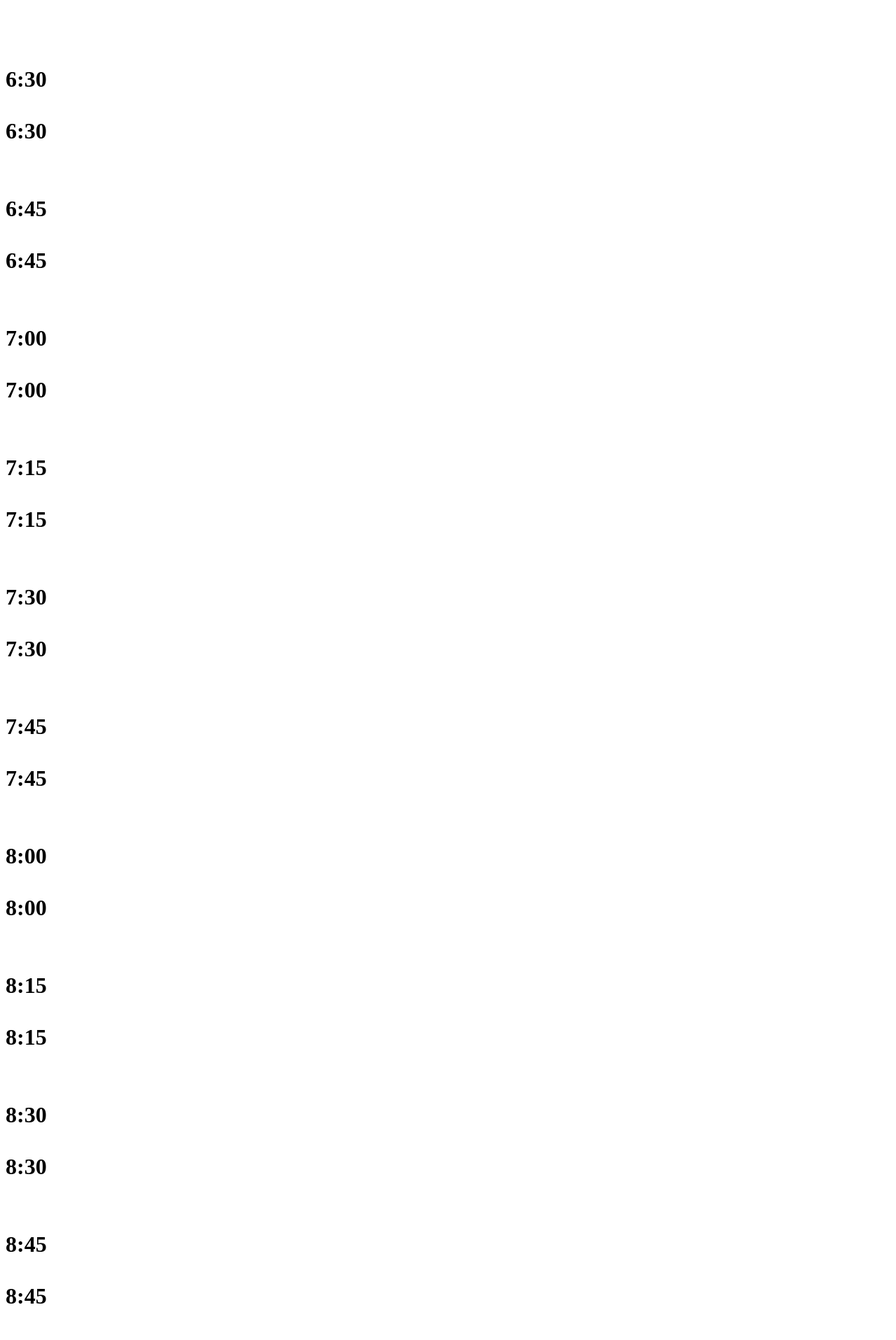
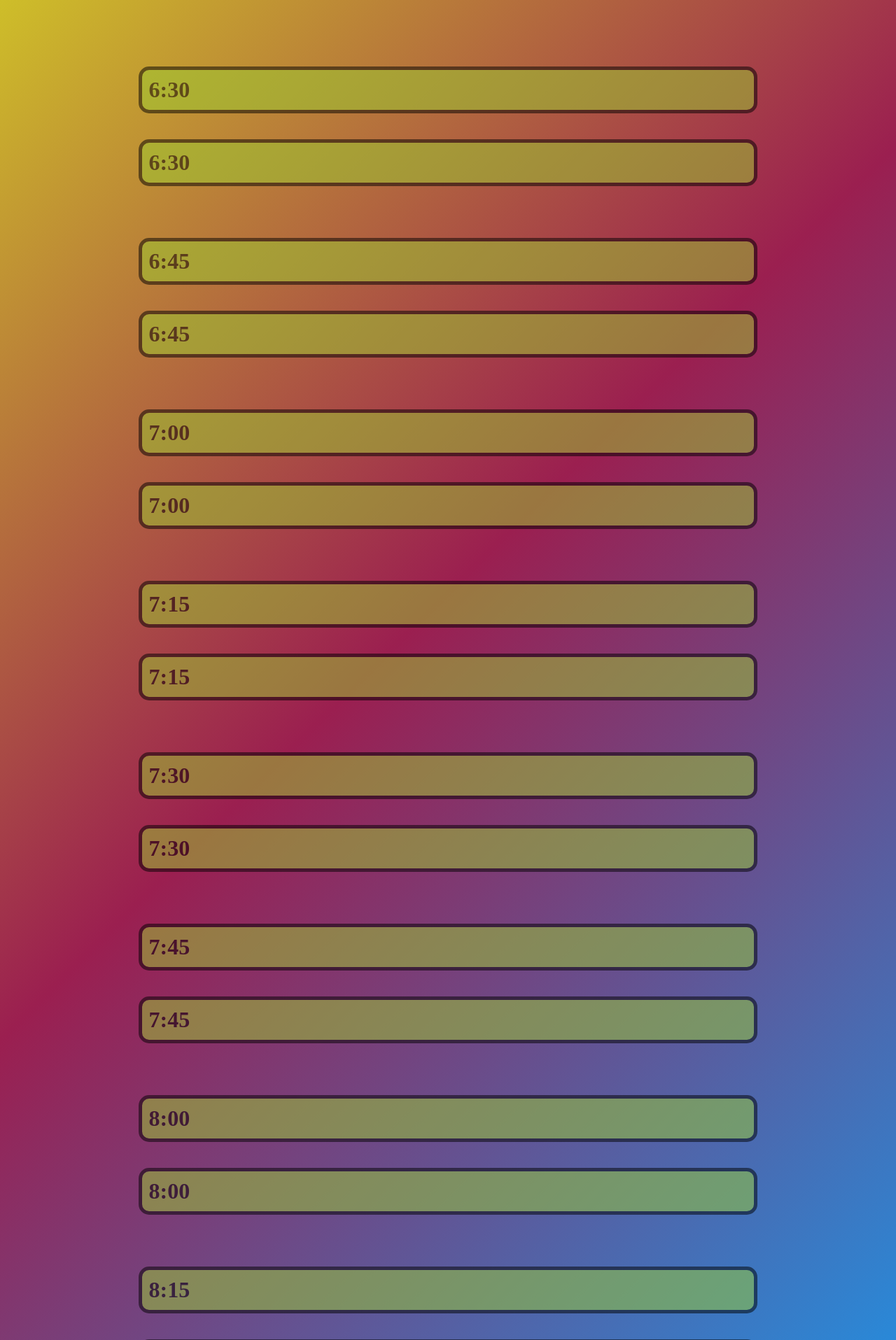
Before and after one commit to Sergiy-Solomka/pyCalendar, a Django app: page /day in a window 1280 px wide. Shown: the top 1915 px of the page at 70% size. Run offline with Django 3.2, Linux system fonts and the light colour scheme.

Commit message:
configurado day.html añadido day.css

```diff
--- /dev/null
+++ b/calendario/static/calendario/css/day.css
@@ -0,0 +1,35 @@
+body {
+	background: #cebe29;
+	background: -moz-linear-gradient(-45deg, #cebe29 0%, #9b1f50 33%, #2989d8 71%, #89b4ff 91%);
+	background: -webkit-gradient(linear, left top, right bottom, color-stop(0%,#cebe29), color-stop(33%,#9b1f50), color-stop(71%,#2989d8), color-stop(91%,#89b4ff));
+	background: -webkit-linear-gradient(-45deg, #cebe29 0%,#9b1f50 33%,#2989d8 71%,#89b4ff 91%);
+	background: -o-linear-gradient(-45deg, #cebe29 0%,#9b1f50 33%,#2989d8 71%,#89b4ff 91%);
+	background: -ms-linear-gradient(-45deg, #cebe29 0%,#9b1f50 33%,#2989d8 71%,#89b4ff 91%);
+	background: linear-gradient(135deg, #cebe29 0%,#9b1f50 33%,#2989d8 71%,#89b4ff 91%);
+	filter: progid:DXImageTransform.Microsoft.gradient( startColorstr='#cebe29', endColorstr='#89b4ff',GradientType=1 );
+	-webkit-background-size: 100% 100%;
+	-moz-background-size: 100% 100%;
+	background-size: 100% 100%;
+}
+
+
+#times {
+    color: black;
+    border-Style : solid;
+    border-color: black;
+    border-width: 5px;
+    background-color: yellowgreen;
+    border-radius: 15px;
+    padding: 10px;
+    opacity: 0.5;
+    margin-left:15%;
+    margin-right:15%;
+
+}
+
+#times:hover {
+    border-Style: solid;
+    border-color: white;
+    border-width: 5px;
+    opacity: 1;
+}
--- a/calendario/templates/calendario/day.html
+++ b/calendario/templates/calendario/day.html
@@ -4,87 +4,79 @@
     <meta charset="utf-8">
     <meta http-equiv="X-UA-Compatible" content="IE=edge">
     <meta name="viewport" content="width=device-width, initial-scale=1">
-
     <title>Days </title>
+      {% load staticfiles %}
+      <link rel="stylesheet" type="text/css" href="{% static 'calendario/css/day.css' %}"/>
   </head>
   <body>
+
+
   <h1></br>
       </br>
-      <div>6:30</div>
+      <div id = "times">6:30</div>
       </br>
-      <div>6:30</div>
+       <div id = "times">6:30</div>
       </br>
       </br>
-      <div>6:45</div>
+       <div id = "times">6:45</div>
       </br>
-      <div>6:45</div>
+      <div id = "times">6:45</div>
       </br>
       </br>
-      <div>7:00</div>
+     <div id = "times">7:00</div>
       </br>
-      <div>7:00</div>
+     <div id = "times">7:00</div>
       </br>
       </br>
-      <div>7:15</div>
+      <div id = "times">7:15</div>
       </br>
-      <div>7:15</div>
+      <div id = "times">7:15</div>
       </br>
       </br>
-      <div>7:30</div>
+      <div id = "times">7:30</div>
       </br>
-      <div>7:30</div>
+      <div id = "times">7:30</div>
       </br>
       </br>
-      <div>7:45</div>
+      <div id = "times">7:45</div>
       </br>
-      <div>7:45</div>
+      <div id = "times">7:45</div>
       </br>
       </br>
-      <div>8:00</div>
+      <div id = "times">8:00</div>
       </br>
-      <div>8:00</div>
+      <div id = "times">8:00</div>
       </br>
       </br>
-      <div>8:15</div>
+      <div id = "times">8:15</div>
       </br>
-      <div>8:15</div>
+      <div id = "times">8:15</div>
       </br>
       </br>
-      <div>8:30</div>
+      <div id = "times">8:30</div>
       </br>
-      <div>8:30</div>
+      <div id = "times">8:30</div>
       </br>
       </br>
-      <div>8:45</div>
+      <div id = "times">8:45</div>
       </br>
-      <div>8:45</div>
+      <div id = "times">8:45</div>
       </br>
       </br>
-      <div>9:00</div>
+      <div id = "times">9:00</div>
       </br>
-      <div>9:00</div>
+      <div id = "times">9:00</div>
       </br>
       </br>
-      <div>9:15</div>
+      <div id = "times">9:15</div>
       </br>
-      <div>9:15</div>
+      <div id = "times">9:15</div>
       </br>
       </br>
-      <div>9:30</div>
+      <div id = "times">9:30</div>
       </br>
-      <div>9:30</div>
-      </br>
-      </br>
-      <div>9:45</div>
-      </br>
-      <div>9:45</div>
-      </br>
-      </br>
-      <div>10:00</div>
-      </br>
-      <div>10:00</div>
-      </br>
-      </br>
+      <div id = "times">9:30</div>
+
   </h1>
 
 
```
